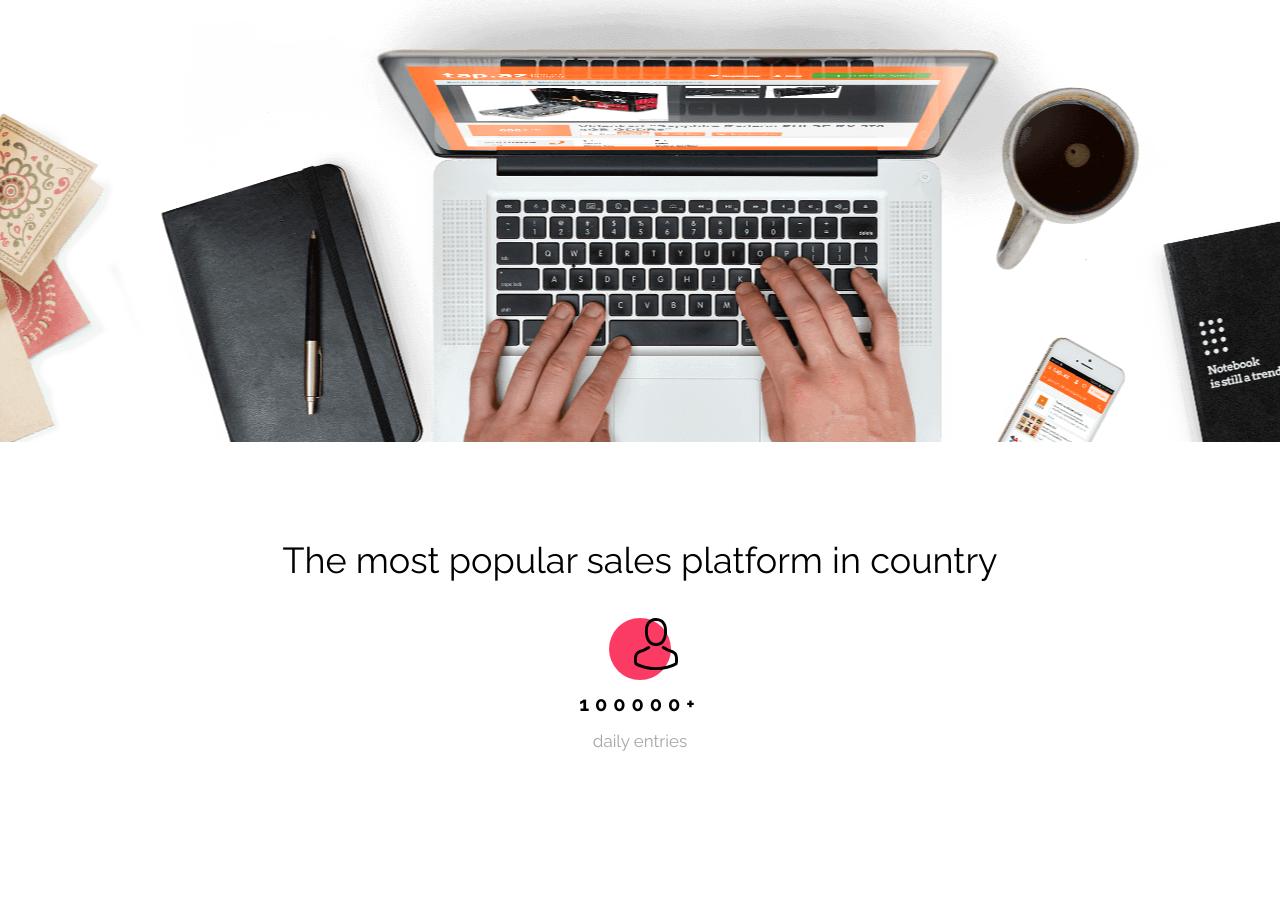
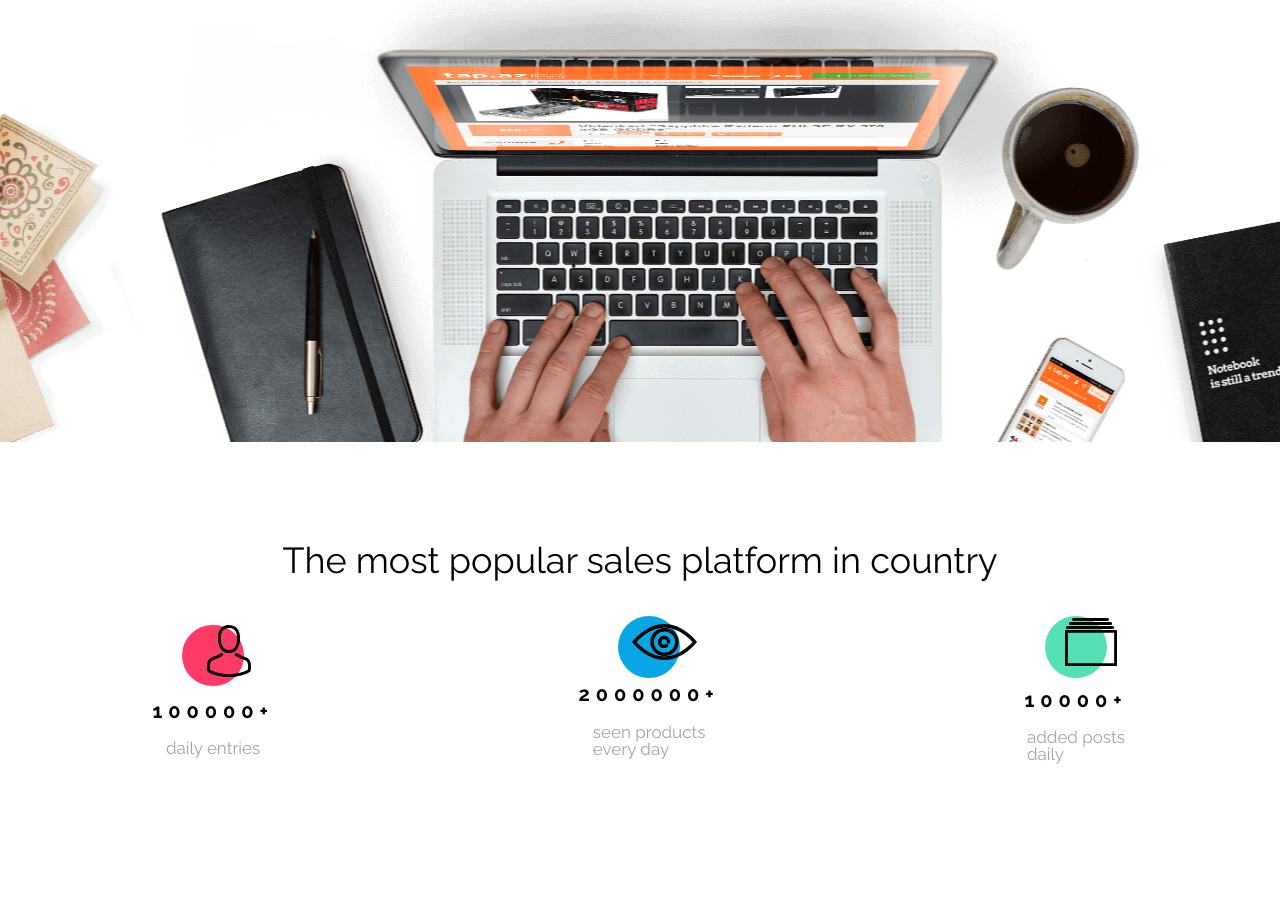
Before and after one commit to LukaszGost/BestShop, a plain HTML site: page index.html in a window 1280 px wide. Shown: the part 470-1382 px from the top of the page. Drawn offline with nearby package versions, Linux system fonts and the light colour scheme.

Commit message:
Another section added

```diff
--- a/css/style.css
+++ b/css/style.css
@@ -14,6 +14,10 @@
 body {
     font-family: 'Open Sans', 'Raleway', sans-serif;
     /*font-family: 'Raleway', sans-serif;*/
+    display: flex;
+    justify-content: center;
+    flex-direction: column;
+    max-width: 1352px;
 
 }
 
@@ -129,6 +133,13 @@ body {
     color: var(--main-font-color);
 }
 
+.articles_section_stats{
+    display: flex;
+    flex-direction: row;
+    flex-wrap: wrap;
+    justify-content: space-around;
+    align-items: center;
+}
 .article {
     display: flex;
     flex-direction: column;
@@ -145,12 +156,33 @@ body {
 
 }
 
-.article_circle{
+.article_circle_red{
     position: absolute;
     margin: 0;
     height: 61.71px;
     width: 61.72px;
     background: #FB3B64;
+    border-radius: 50px;
+    z-index: -1;
+
+}
+.article_circle_blue{
+    position: absolute;
+    margin: 0;
+    height: 61.71px;
+    width: 61.72px;
+    background: #08A6E4;
+    border-radius: 50px;
+    z-index: -1;
+
+}
+
+.article_circle_green{
+    position: absolute;
+    margin: 0;
+    height: 61.71px;
+    width: 61.72px;
+    background: #55DFB4;
     border-radius: 50px;
     z-index: -1;
 
@@ -174,6 +206,8 @@ body {
 }
 
 .article_content{
+    display: flex;
+    justify-content: center;
     font-family: 'Raleway', sans-serif;
     font-size: 17px;
     color: var(--secondary-font-color);
--- a/index.html
+++ b/index.html
@@ -43,11 +43,27 @@
         <div class="articles_section_stats">
             <div class="article">
                 <div class="article_image">
-                    <div class="article_circle"> </div>
+                    <div class="article_circle_red"></div>
                     <img src="images/Person.svg" alt="Person" class="article_picture">
                 </div>
                 <p class="article_numbers">100000+</p>
                 <p class="article_content">daily entries</p>
+            </div>
+            <div class="article">
+                <div class="article_image">
+                    <div class="article_circle_blue"></div>
+                    <img src="images/Eye.svg" alt="Eye" class="article_picture">
+                </div>
+                <p class="article_numbers">2000000+</p>
+                <p class="article_content">seen products<br>every day</p>
+            </div>
+            <div class="article">
+                <div class="article_image">
+                    <div class="article_circle_green"></div>
+                    <img src="images/Catalog.svg" alt="Catalog" class="article_picture">
+                </div>
+                <p class="article_numbers">10000+</p>
+                <p class="article_content">added posts<br>daily</p>
             </div>
         </div>
     </div>
```
